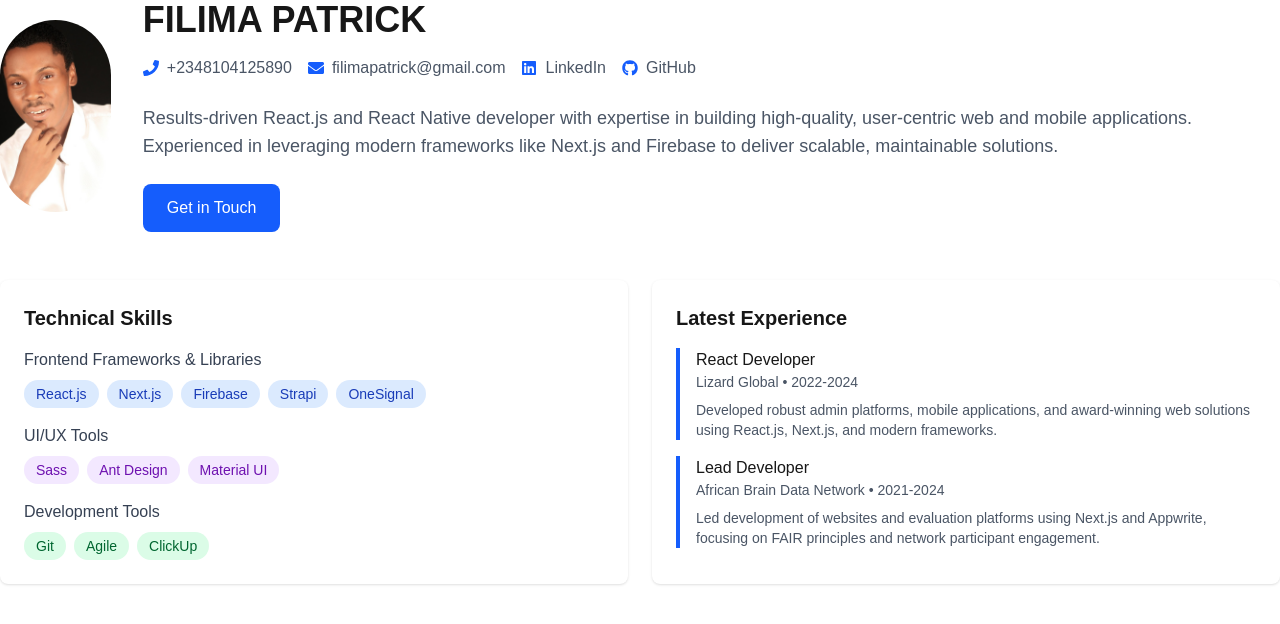
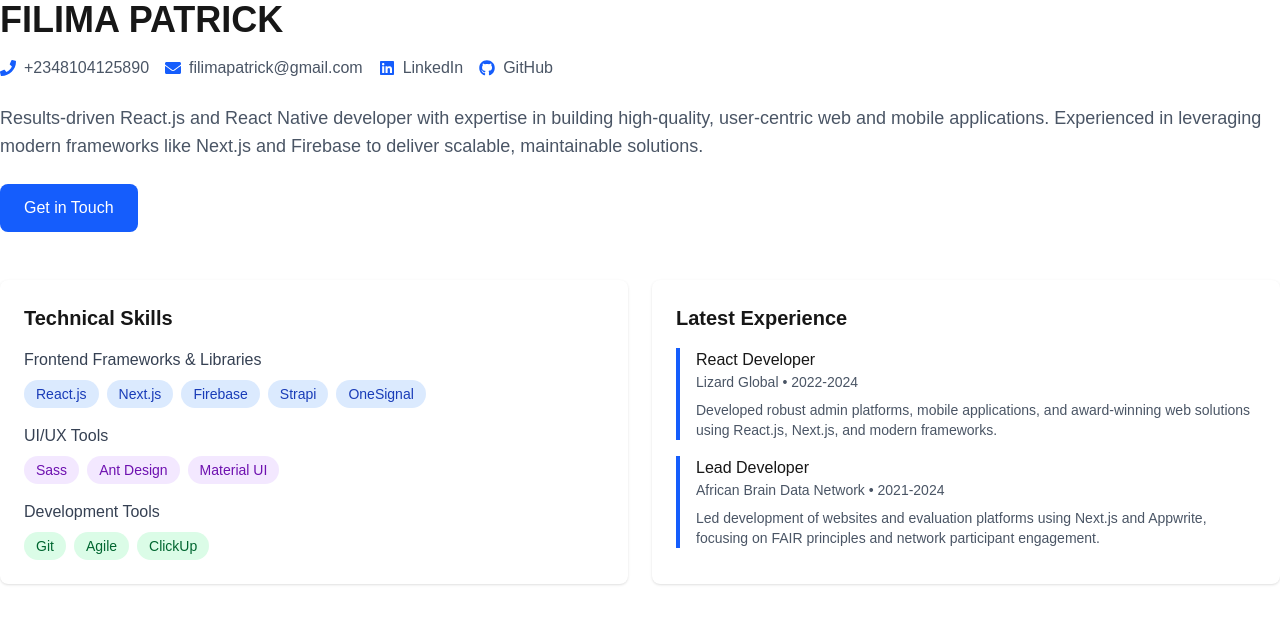
Before and after one commit to filimapatrick/computational_cv, a Next.js app: page / in a window 1280 px wide. Shown: the top 624 px of the page. Built offline with nearby package versions, Linux system fonts and the light colour scheme.

Commit message:
remove picture on the landing page

```diff
--- a/src/app/page.jsx
+++ b/src/app/page.jsx
@@ -6,15 +6,7 @@ export default function Home() {
   return (
     <div className=" mx-auto">
       <div className="flex flex-col md:flex-row items-center gap-8 mb-12">
-        <div className="w-48 h-48 relative rounded-full overflow-hidden">
-          <Image
-            src="/patrick.jpeg"
-            alt="Filima Patrick"
-            fill
-            className="object-cover"
-            priority
-          />
-        </div>
+
         <div>
           <h1 className="text-4xl font-bold mb-4">FILIMA PATRICK</h1>
           <div className="flex flex-wrap gap-4 text-gray-600 mb-6">
```
